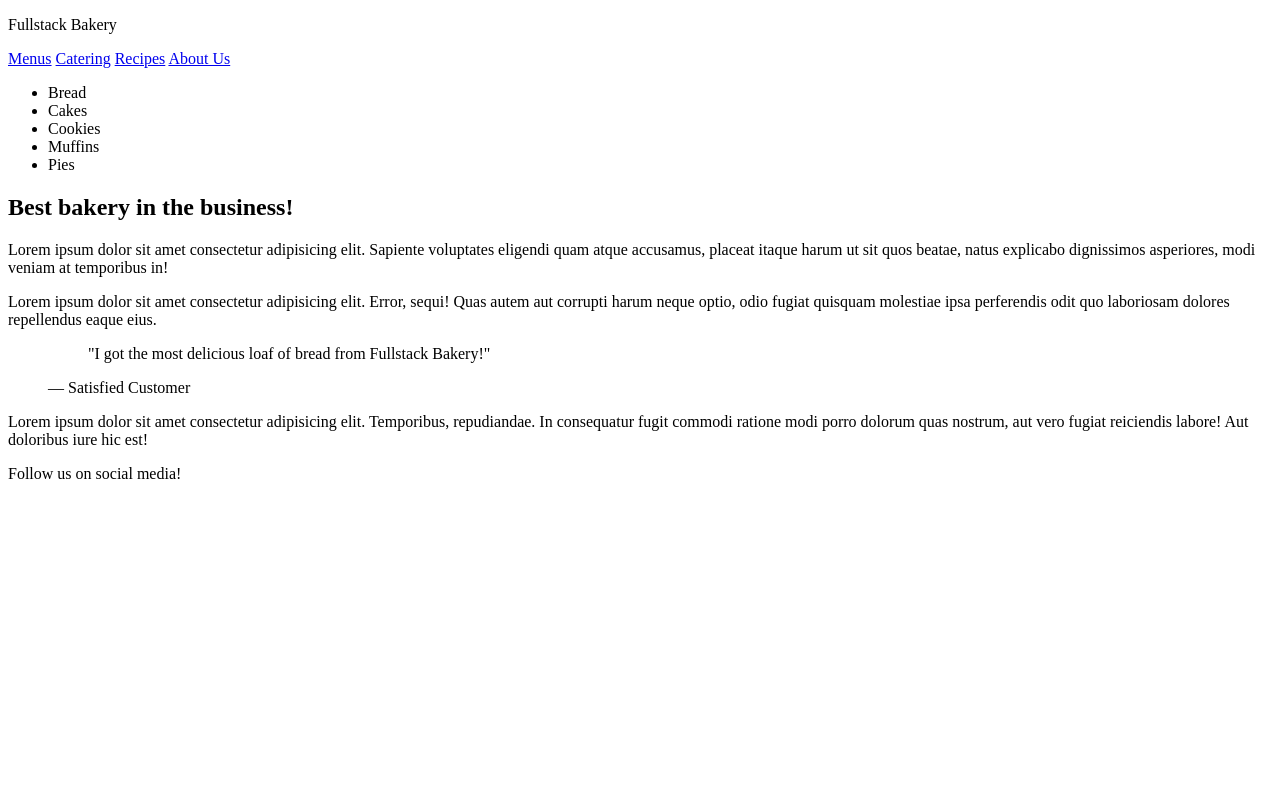
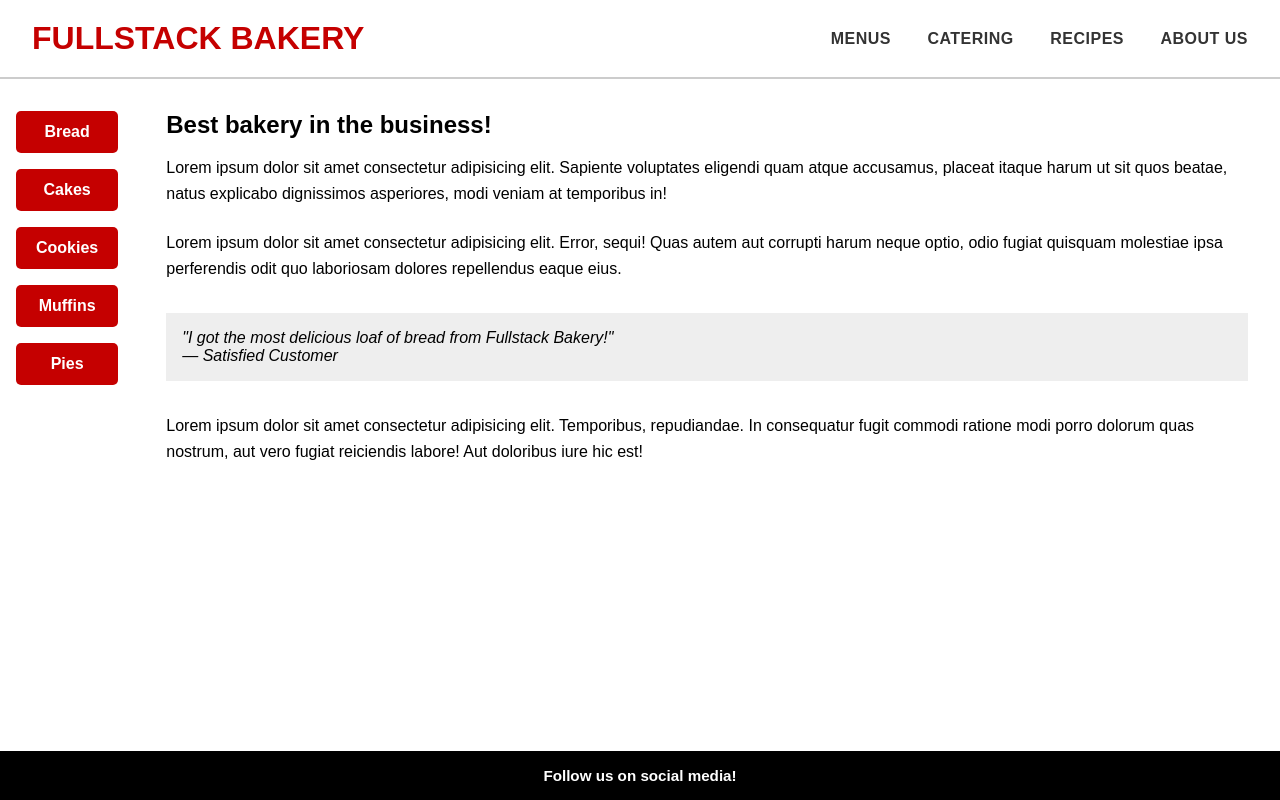
Before and after one commit to gendlc/fullstack-bakery, a plain HTML site: page index.html in a window 1280 px wide. Drawn offline with Linux system fonts and the light colour scheme.

Commit message:
Initial commit

```diff
--- /dev/null
+++ b/index.css
@@ -0,0 +1,102 @@
+/* Reset and base styles */
+* {
+  margin: 0;
+  padding: 0;
+  box-sizing: border-box;
+}
+
+body {
+  font-family: Arial, sans-serif;
+  height: 100vh;
+  display: flex;
+  flex-direction: column;
+  background-color: white;
+}
+
+/* Header (horizontal navbar) */
+header {
+  display: flex;
+  justify-content: space-between;
+  align-items: center;
+  padding: 1.25rem 2rem;
+  border-bottom: 2px solid #ccc;
+  background-color: white;
+}
+
+.brand {
+  font-size: 2rem;
+  font-weight: bold;
+  color: #c50000;
+  text-transform: uppercase;
+}
+
+nav a {
+  margin-left: 2rem;
+  text-decoration: none;
+  color: #333;
+  font-weight: bold;
+  text-transform: uppercase;
+  letter-spacing: 0.5px;
+}
+
+/* Main layout (sidebar + content) */
+main {
+  display: flex;
+  flex: 1;
+}
+
+/* Sidebar */
+aside {
+  background-color: white;
+  padding: 2rem 1rem;
+}
+
+aside ul {
+  list-style: none;
+}
+
+aside li {
+  background-color: #c50000;
+  color: white;
+  font-weight: bold;
+  padding: 0.75rem 1.25rem;
+  margin-bottom: 1rem;
+  border-radius: 5px;
+  text-align: center;
+  cursor: pointer;
+}
+
+/* Content area */
+article {
+  flex: 1;
+  padding: 2rem;
+}
+
+article h1 {
+  font-size: 1.5rem;
+  font-weight: bold;
+  margin-bottom: 1rem;
+}
+
+article p {
+  line-height: 1.6;
+  margin-bottom: 1.5rem;
+}
+
+/* Testimonial box */
+.testimonial {
+  background-color: #eee;
+  padding: 1rem;
+  font-style: italic;
+  margin: 2rem 0;
+}
+
+/* Footer */
+footer {
+  background-color: #000;
+  color: white;
+  text-align: center;
+  padding: 1rem;
+  font-weight: bold;
+  font-size: 0.95rem;
+}
--- a/index.html
+++ b/index.html
@@ -2,15 +2,16 @@
 <html lang="en">
   <head>
     <title>Fullstack Bakery</title>
+    <link rel="stylesheet" href="index.css" />
   </head>
   <body>
     <header>
-      <p class="brand">Fullstack Bakery</p>
+      <p class="brand">FULLSTACK BAKERY</p>
       <nav>
-        <a href="#">Menus</a>
-        <a href="#">Catering</a>
-        <a href="#">Recipes</a>
-        <a href="#">About Us</a>
+        <a href="#">MENUS</a>
+        <a href="#">CATERING</a>
+        <a href="#">RECIPES</a>
+        <a href="#">ABOUT US</a>
       </nav>
     </header>
     <main>
```
